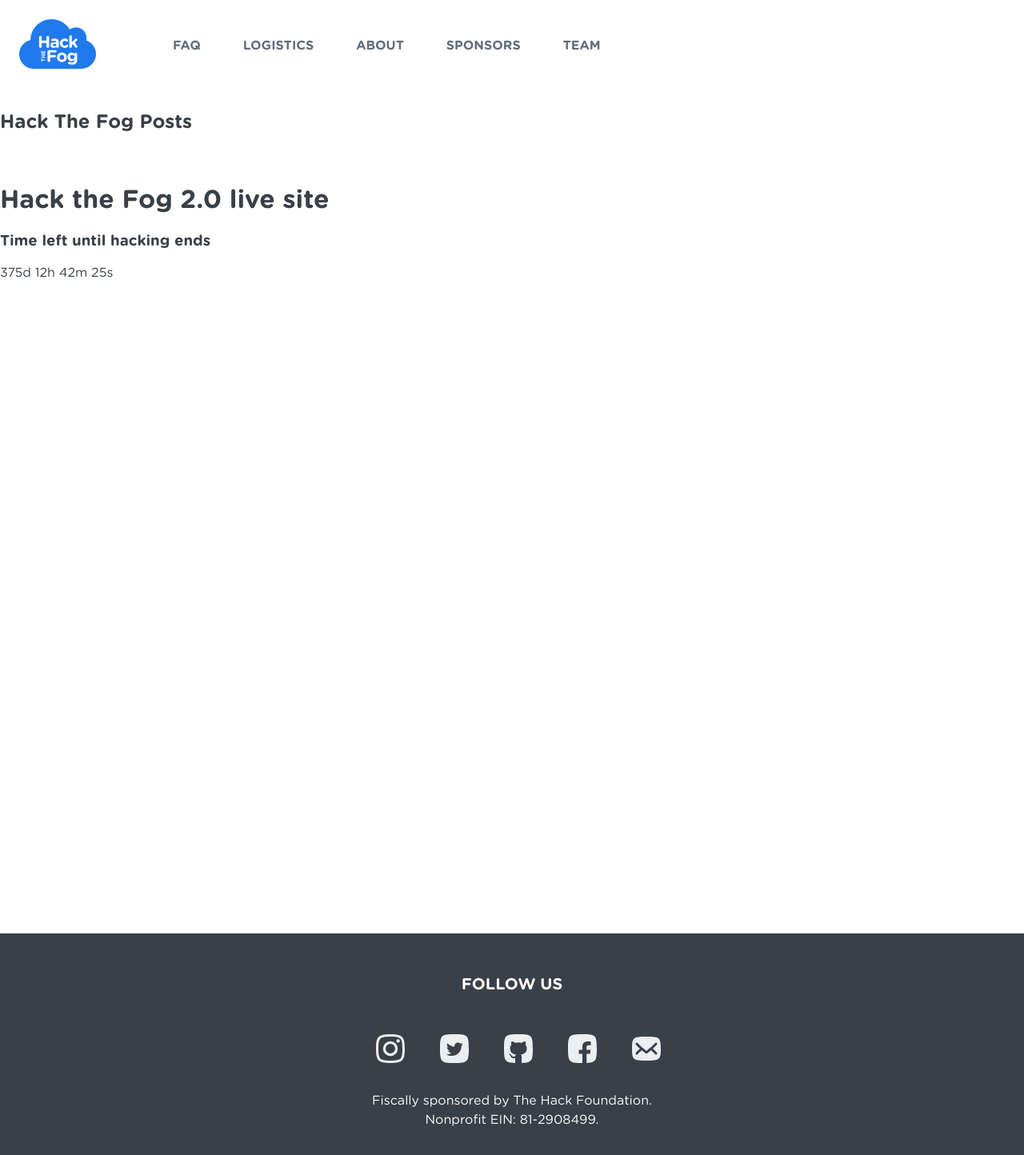
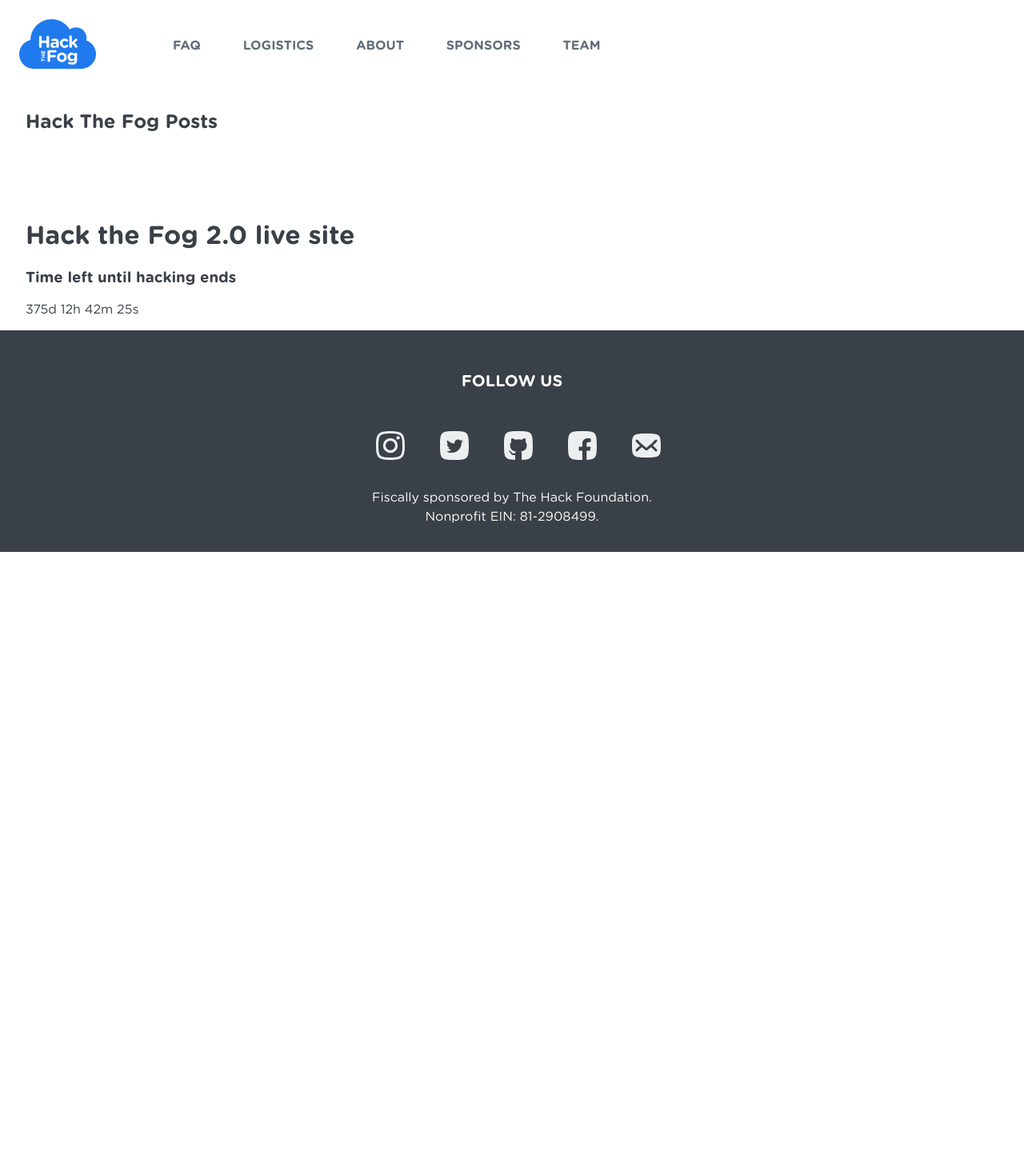
Before and after one commit to hackthefog/LiveSite, a Flask app: page / in a window 1280 px wide. Shown: the whole page at 80% size. After the commit the page ends 690 px from the top, so only its background shows below. Run offline with Flask 2, Linux system fonts and the light colour scheme; data that the repository does not hold is empty; some libraries are stand-ins or nearby versions.

Commit message:
Yay, I can run it now. Padded stuffs

```diff
--- a/livesite/static/css/base.css
+++ b/livesite/static/css/base.css
@@ -10,3 +10,14 @@ body
 	color: rgb(58, 64, 72);
 	font-family: 'GothamRounded', Roboto, -apple-system, sans-serif;
 }
+
+main
+{
+	padding: 0 2em;
+}
+
+.recent_post
+{
+	padding: 0;
+	padding-bottom: 1.5em;
+}
--- a/livesite/templates/base.html
+++ b/livesite/templates/base.html
@@ -74,14 +74,15 @@
 
   {% include "navbar.html" %}
 
-  {% block content %}
-  {% endblock %}
-  <div style="height: 100vh;">
-    <!-- Just delete this div -->
-  </div>
+  <main>
 
-  {% block trailing_js %}
-  {% endblock %}
+    {% block content %}
+    {% endblock %}
+
+    {% block trailing_js %}
+    {% endblock %}
+
+  </main>
 
   {% include "footer.html" %}
 
```
